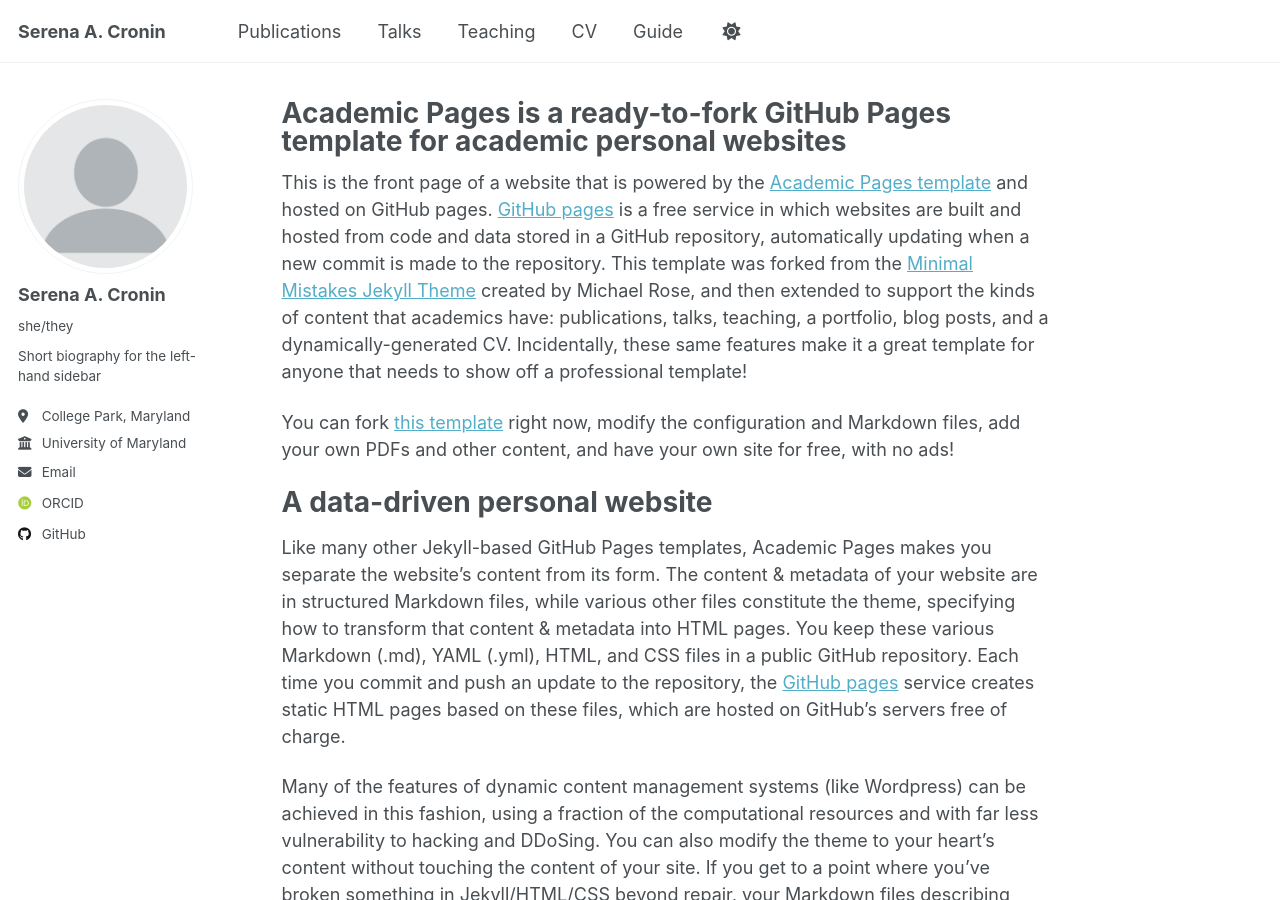
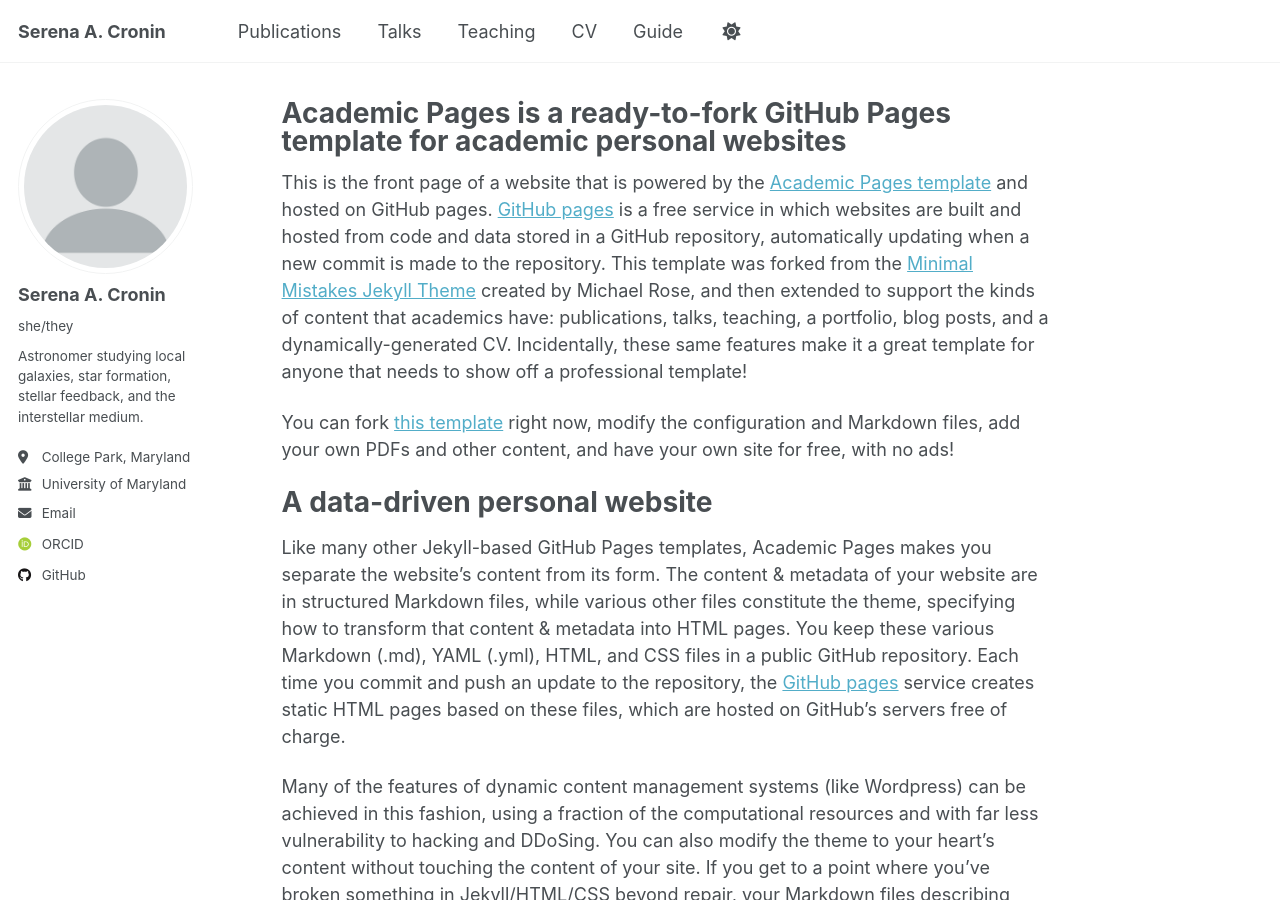
Before and after one commit to serenacronin/serenacronin.github.io, a Jekyll site: the page built from _pages/about.md, in a window 1280 px wide and 900 px high. Built offline with Jekyll 4.4.1, drawn with Linux system fonts in a browser that asks for light colours; some web fonts are replaced; a script that is not in the unit is left out.

Commit message:
Update bio in _config.yml with detailed description

```diff
--- a/_config.yml
+++ b/_config.yml
@@ -26,7 +26,7 @@ author:
   avatar           : "profile.png"
   name             : "Serena A. Cronin"
   pronouns         : "she/they"
-  bio              : "Short biography for the left-hand sidebar"
+  bio              : "Astronomer studying local galaxies, star formation, stellar feedback, and the interstellar medium."
   location         : "College Park, Maryland"
   employer         : "University of Maryland"
   uri              : # URL
```
